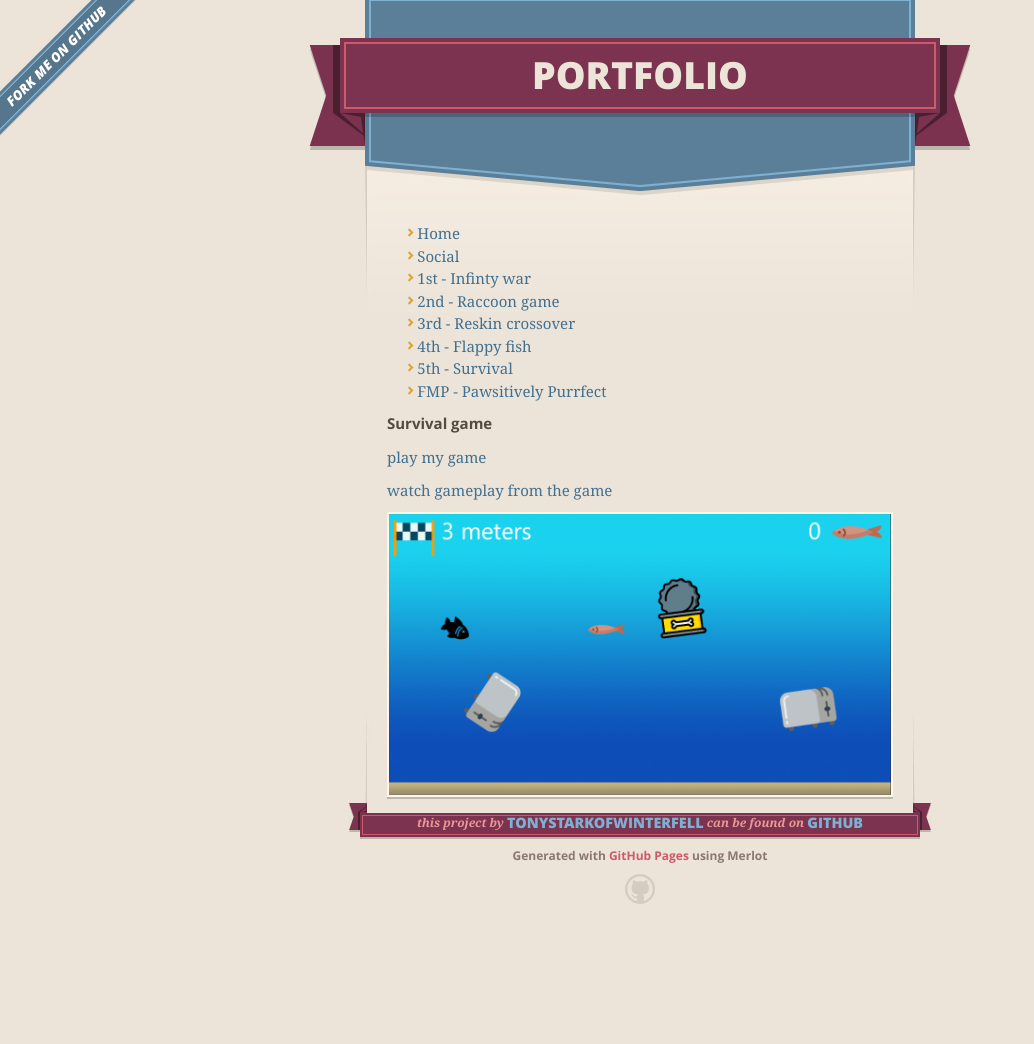
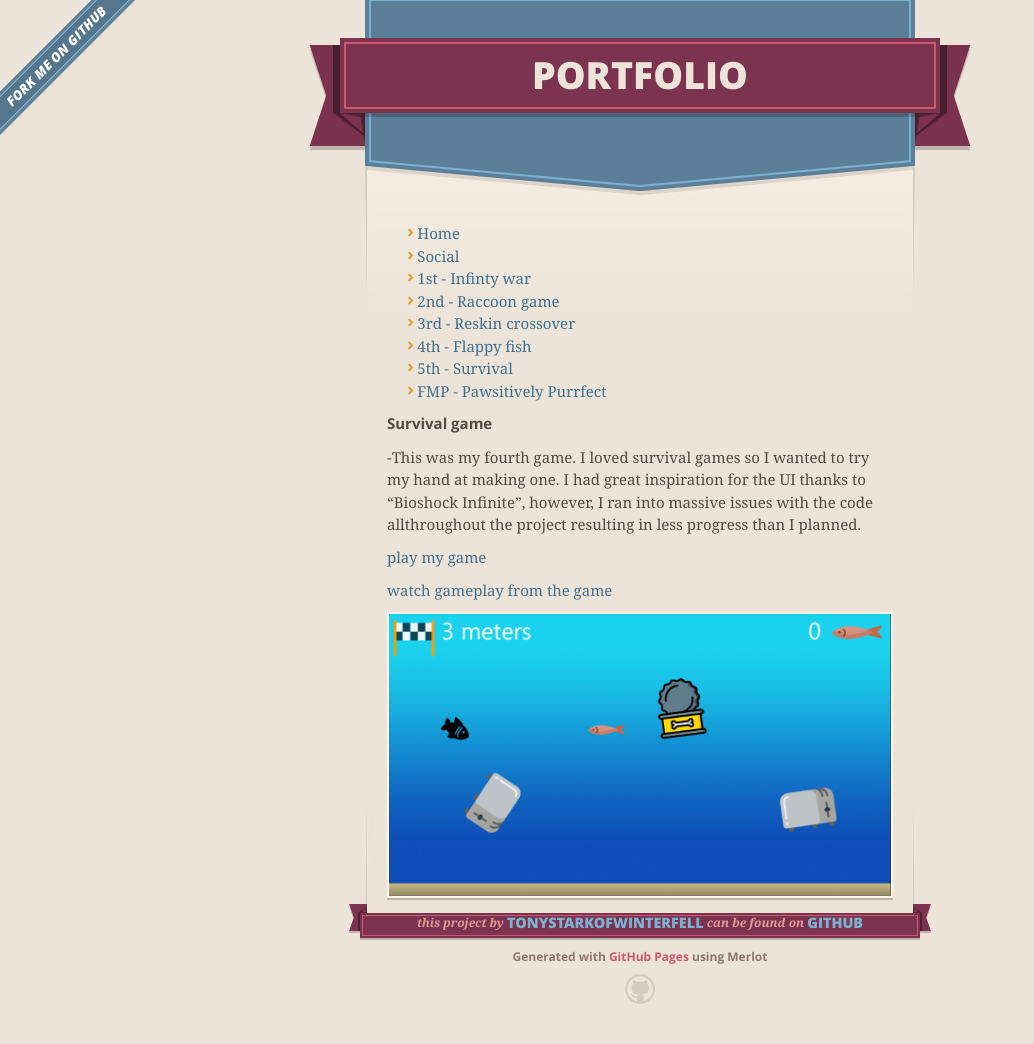
Before and after one commit to TonyStarkOfWinterfell/portfolio, a Jekyll site: the page built from 4th.md, in a window 1280 px wide. Shown: the whole page, without its empty margins (0-1034 px from the left). Built offline with Jekyll 4.4.1, drawn with Linux system fonts in a browser that asks for light colours; our own code applies the rules of GitHub Pages for plain Markdown files; the repository's description, which GitHub fills in, is left out; before the commit the page ends 944 px from its top, so only the background shows below that.

Commit message:
Update 4th.md

```diff
--- a/4th.md
+++ b/4th.md
@@ -1,4 +1,6 @@
 # Survival game
+
+-This was my fourth game. I loved survival games so I wanted to try my hand at making one. I had great inspiration for the UI thanks to "Bioshock Infinite", however, I ran into massive issues with the code allthroughout the project resulting in less progress than I planned.
 
 [play my game](https://tonystarkofwinterfell.github.io/WebGLLink/index.html)
 
```
